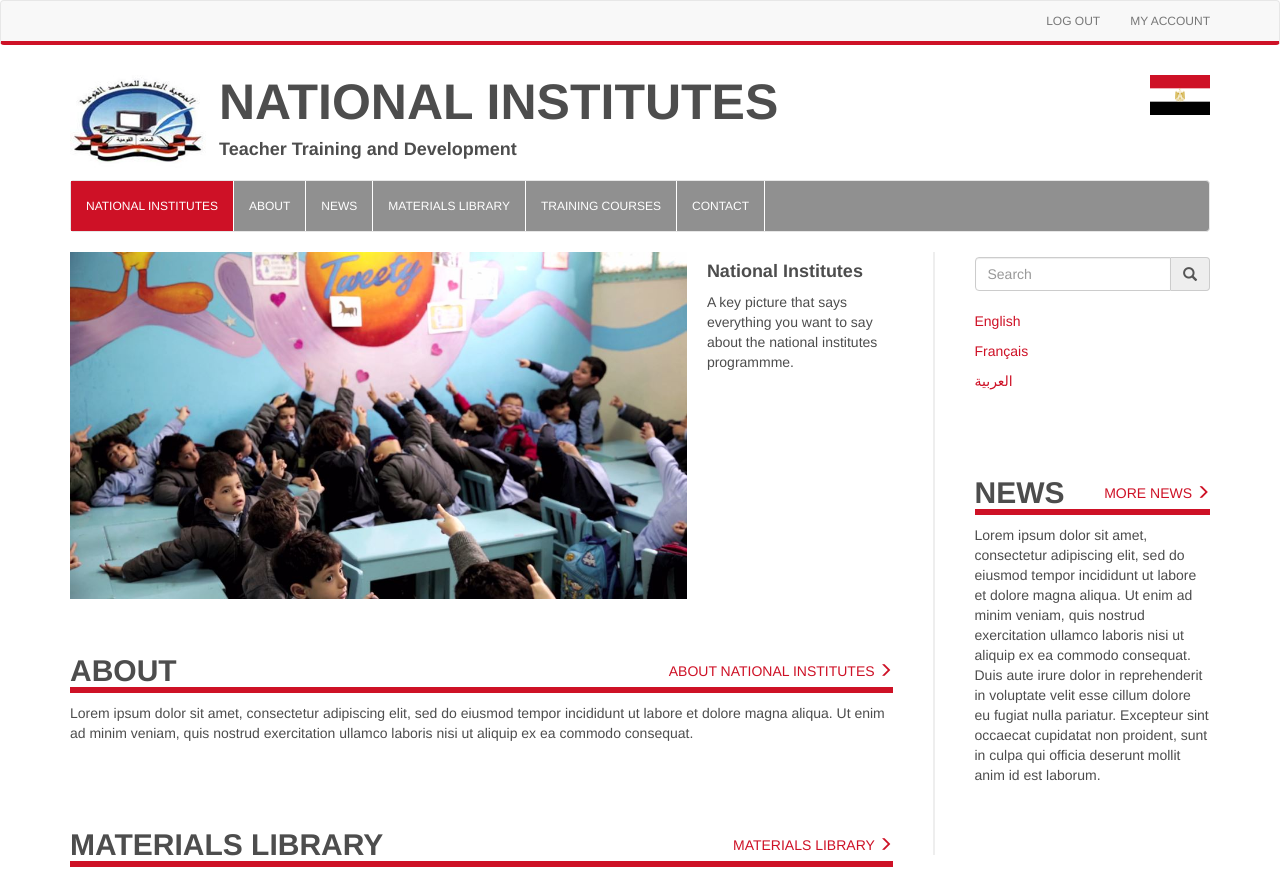
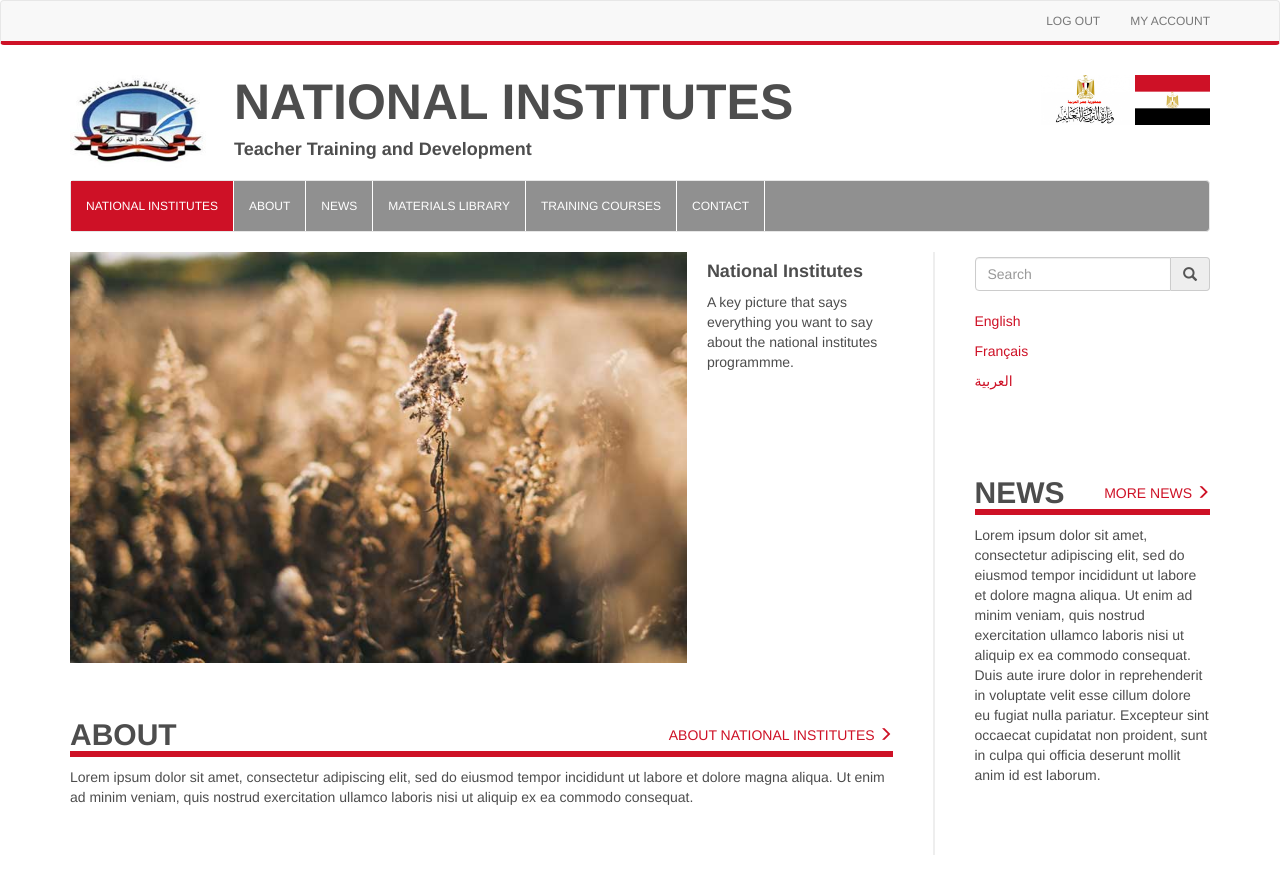
Before and after one commit to joehalloran/national-institutes, a plain HTML site: page index.html in a window 1280 px wide. Shown: the top 870 px of the page. Drawn offline with nearby package versions, Linux system fonts and the light colour scheme.

Commit message:
logo and front image

```diff
--- a/css/style.css
+++ b/css/style.css
@@ -72,10 +72,19 @@ header .logo {
 
 header .flag {
 	width: auto;
-	height: 40px;
+	height: 50px;
 	position: absolute;
 	top: 30px;
 	right: 0;
+
+}
+
+header .wezara-logo {
+	width: auto;
+	height: 50px;
+	position: absolute;
+	top: 30px;
+	right: 80px;
 
 }
 
--- a/index.html
+++ b/index.html
@@ -35,9 +35,14 @@
     <div class="container">
       <header>
         <img class="logo" src="img/logo.jpg"/>
-        <h1>National Institutes</h1>
-        <h4>Teacher Training and Development</h4>
+        <div class="row">
+          <div class="col-sm-8">
+            <h1>National Institutes</h1>
+            <h4>Teacher Training and Development</h4>
+          </div>
+        </div>
         <img class="flag" src="img/flag_of_egypt.svg"/>
+        <img class="wezara-logo" src="img/logo_wezara.jpg"/>
       </header>
       <nav id="primary-navbar" class="navbar navbar-default">
         <div>
@@ -71,7 +76,7 @@
               <h4>National Institutes</h4>
               <p>A key picture that says everything you want to say about the national institutes programmme.</p>
             </figcaption>
-            <img src="img/16.jpg" class="img-responsive">
+            <img src="img/stock1.jpg" class="img-responsive">
 
           </figure>
           <section>
```
Also changed, not shown: img/logo_wezara.jpg (added), img/stock1.jpg (added).
